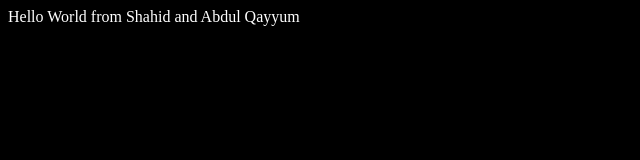
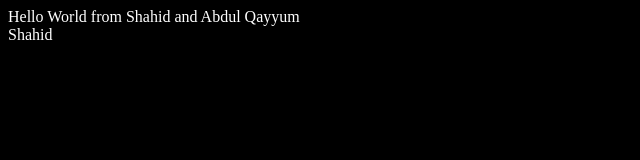
Before and after one commit to zahid6528/bootcamp2021, a plain HTML site: page index.html in a window 1280 px wide. Shown: the full height of the page, 0-640 px from the left. Drawn offline with Linux system fonts and the light colour scheme.

Commit message:
added new div
.css

```diff
--- a/index.html
+++ b/index.html
@@ -8,6 +8,7 @@
 </head>
 <body>
     <div>Hello World from Shahid and Abdul Qayyum</div>
+    <div class="css">Shahid</div>
 
 </body>
 </html>
```
